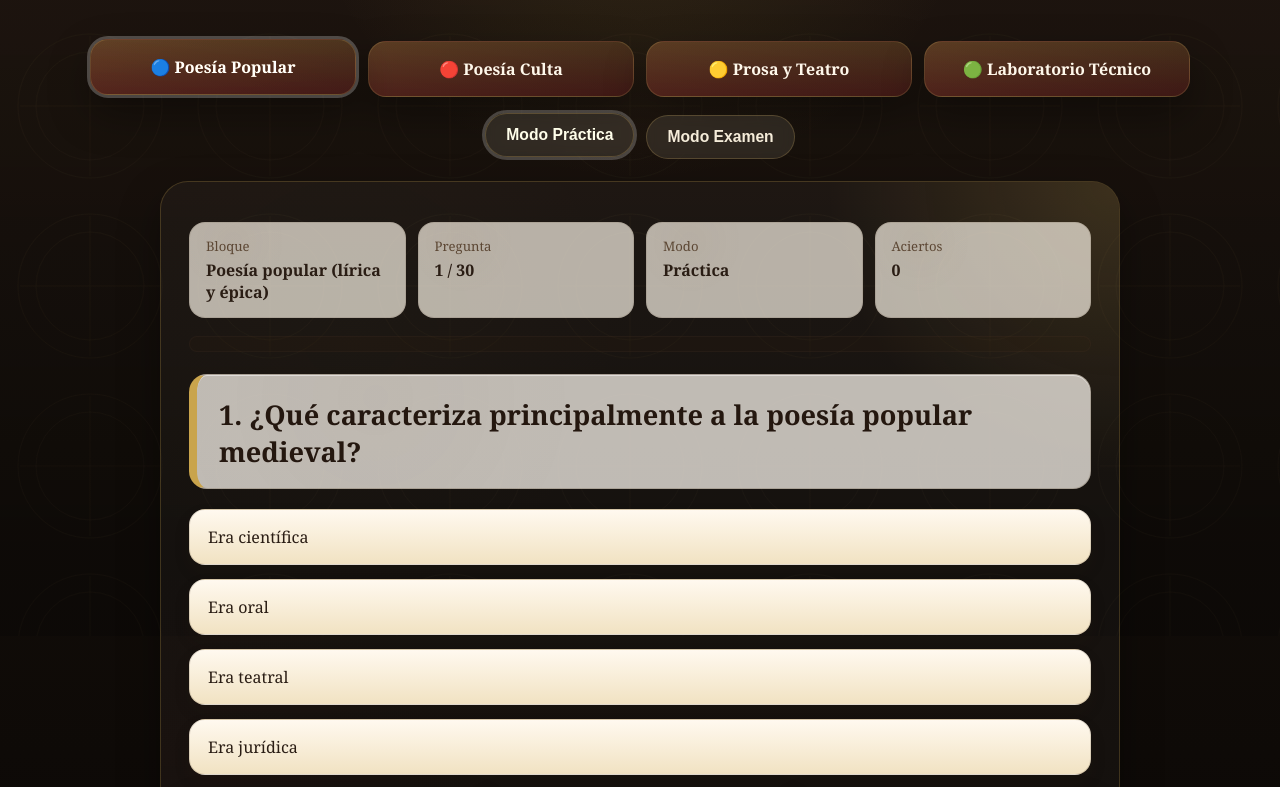
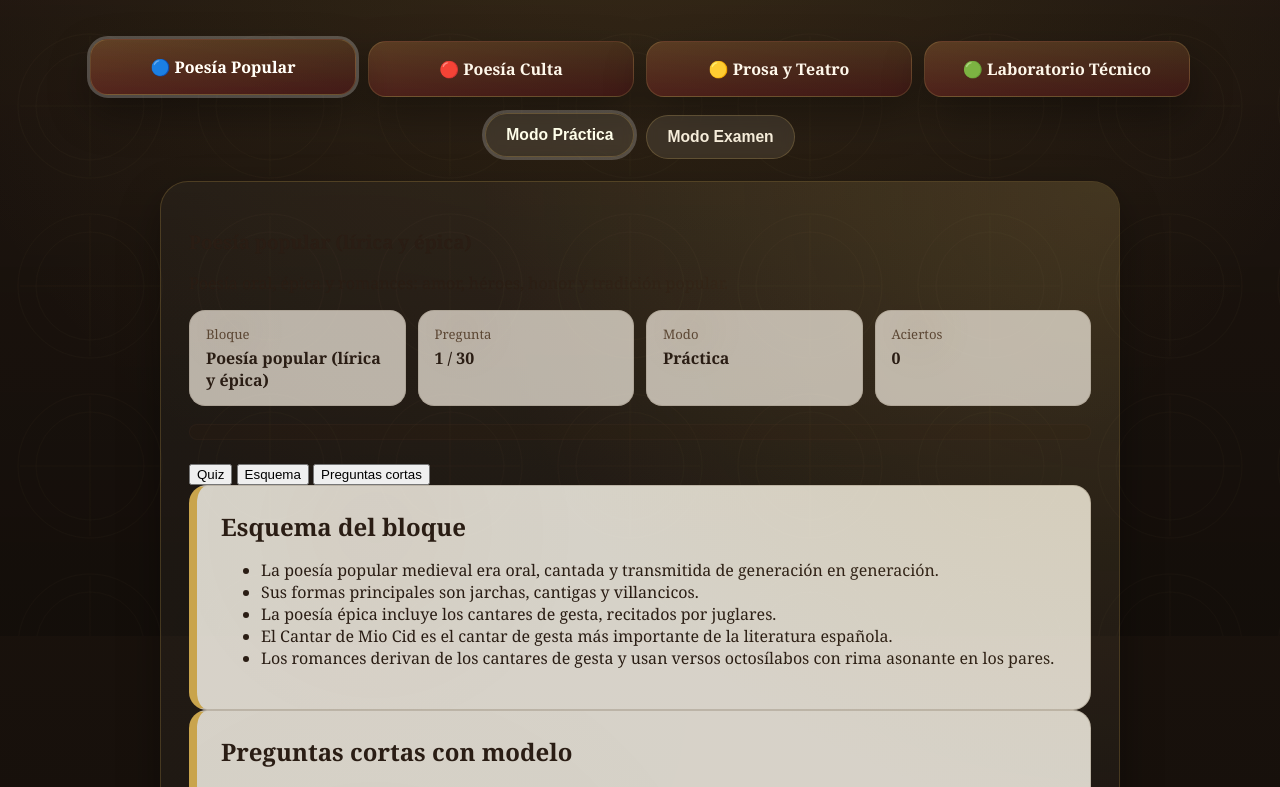
Before and after one commit to anacampoyreto-debug/literatura-medievo, a plain HTML site: page index.html in a window 1280 px wide. Shown: the part 164-951 px from the top of the page. Drawn offline with Linux system fonts and the light colour scheme.

Commit message:
Update index.html

```diff
--- a/index.html
+++ b/index.html
@@ -56,12 +56,21 @@
     </div>
   </section>
 
+  <section class="subnav" id="subnav">
+    <button type="button" id="btnVistaQuiz" class="activo">Quiz</button>
+    <button type="button" id="btnVistaEsquema">Esquema</button>
+    <button type="button" id="btnVistaCortas">Preguntas cortas</button>
+  </section>
+
+  <section id="panelEsquema" class="panel-extra oculto"></section>
+  <section id="panelCortas" class="panel-extra oculto"></section>
+
   <div id="quiz-container">
     <h2 id="pregunta"></h2>
     <div id="opciones"></div>
   </div>
 
-  <div class="controles">
+  <div class="controles" id="controlesQuiz">
     <button type="button" id="btnComprobar">Comprobar</button>
     <button type="button" id="btnSiguiente">Siguiente</button>
     <button type="button" id="btnReiniciar">Reiniciar bloque</button>
@@ -85,6 +94,7 @@ document.addEventListener("DOMContentLoaded", () => {
   let aciertos = 0;
   let respondida = false;
   let preguntasActivas = [];
+  let vistaActual = "quiz";
 
   const els = {
     menuBloques: document.getElementById("menuBloques"),
@@ -93,6 +103,9 @@ document.addEventListener("DOMContentLoaded", () => {
     btnComprobar: document.getElementById("btnComprobar"),
     btnSiguiente: document.getElementById("btnSiguiente"),
     btnReiniciar: document.getElementById("btnReiniciar"),
+    btnVistaQuiz: document.getElementById("btnVistaQuiz"),
+    btnVistaEsquema: document.getElementById("btnVistaEsquema"),
+    btnVistaCortas: document.getElementById("btnVistaCortas"),
     nombreBloque: document.getElementById("nombreBloque"),
     contadorPregunta: document.getElementById("contadorPregunta"),
     modoActualTexto: document.getElementById("modoActualTexto"),
@@ -100,7 +113,10 @@ document.addEventListener("DOMContentLoaded", () => {
     progreso: document.getElementById("progreso"),
     quizContainer: document.getElementById("quiz-container"),
     resultado: document.getElementById("resultado"),
-    info: document.getElementById("info")
+    info: document.getElementById("info"),
+    panelEsquema: document.getElementById("panelEsquema"),
+    panelCortas: document.getElementById("panelCortas"),
+    controlesQuiz: document.getElementById("controlesQuiz")
   };
 
   function mostrarError(texto) {
@@ -154,6 +170,12 @@ document.addEventListener("DOMContentLoaded", () => {
     els.modoActualTexto.textContent = modo === "practica" ? "Práctica" : "Examen";
   }
 
+  function actualizarBotonesVista() {
+    els.btnVistaQuiz.classList.toggle("activo", vistaActual === "quiz");
+    els.btnVistaEsquema.classList.toggle("activo", vistaActual === "esquema");
+    els.btnVistaCortas.classList.toggle("activo", vistaActual === "cortas");
+  }
+
   function actualizarPanel() {
     const bloque = obtenerBloqueActual();
     const total = preguntasActivas.length;
@@ -174,15 +196,15 @@ document.addEventListener("DOMContentLoaded", () => {
     els.progreso.style.width = `${Math.max(0, Math.min(100, progreso))}%`;
   }
 
+  function mostrarMensajeResultado(texto = "") {
+    els.resultado.textContent = texto;
+  }
+
   function restaurarEstructuraQuiz() {
     els.quizContainer.innerHTML = `
       <h2 id="pregunta"></h2>
       <div id="opciones"></div>
     `;
-  }
-
-  function mostrarMensajeResultado(texto = "") {
-    els.resultado.textContent = texto;
   }
 
   function limpiarSeleccionVisual() {
@@ -197,6 +219,130 @@ document.addEventListener("DOMContentLoaded", () => {
     btn.classList.add("seleccionada");
     seleccion = i;
     mostrarMensajeResultado("");
+  }
+
+  function renderInfoBloque() {
+    const bloque = obtenerBloqueActual();
+    if (!bloque) {
+      els.info.innerHTML = "";
+      return;
+    }
+
+    const descripcion = {
+      bloque1: "Poesía oral, épica y romances: amor, héroes, honor y tradición popular.",
+      bloque2: "Poesía culta, moral y reflexión sobre la vida, la muerte y el paso del tiempo.",
+      bloque3: "Prosa didáctica y teatro medieval: consejos para vivir y análisis del deseo y la conducta.",
+      bloque4: "Tópicos literarios, métrica y figuras para analizar textos con seguridad en examen."
+    };
+
+    els.info.innerHTML = `
+      <div class="bloque-resumen">
+        <h3>${bloque.nombre || bloque.titulo}</h3>
+        <p>${descripcion[bloque.id] || "Bloque de literatura medieval."}</p>
+      </div>
+    `;
+  }
+
+  function renderEsquema() {
+    const bloque = obtenerBloqueActual();
+    if (!bloque) {
+      els.panelEsquema.innerHTML = "";
+      return;
+    }
+
+    let figurasHTML = "";
+
+    if (bloque.figuras_esquema) {
+      const fe = bloque.figuras_esquema;
+
+      const renderGrupo = (titulo, arr) => {
+        if (!Array.isArray(arr) || !arr.length) return "";
+        return `
+          <div class="grupo-figuras">
+            <h4>${titulo}</h4>
+            <div class="tabla-figuras">
+              ${arr.map(item => `
+                <div class="figura-item">
+                  <strong>${item.figura}</strong>
+                  <p><em>Definición:</em> ${item.definicion}</p>
+                  <p><em>Ejemplo:</em> ${item.ejemplo}</p>
+                </div>
+              `).join("")}
+            </div>
+          </div>
+        `;
+      };
+
+      figurasHTML = `
+        <div class="figuras-wrap">
+          ${renderGrupo("Figuras de sonido", fe.sonido)}
+          ${renderGrupo("Figuras de estructura", fe.estructura)}
+          ${renderGrupo("Figuras de significado", fe.significado)}
+          ${
+            Array.isArray(fe.memoria) && fe.memoria.length
+              ? `<div class="grupo-figuras"><h4>Esquema rápido para memorizar</h4><ul>${fe.memoria.map(x => `<li>${x}</li>`).join("")}</ul></div>`
+              : ""
+          }
+          ${
+            Array.isArray(fe.trucos) && fe.trucos.length
+              ? `<div class="grupo-figuras"><h4>Trucos rápidos</h4><ul>${fe.trucos.map(x => `<li>${x}</li>`).join("")}</ul></div>`
+              : ""
+          }
+        </div>
+      `;
+    }
+
+    els.panelEsquema.innerHTML = `
+      <div class="resultado-final">
+        <h2>Esquema del bloque</h2>
+        <ul class="lista-esquema">
+          ${(bloque.esquema || []).map(item => `<li>${item}</li>`).join("")}
+        </ul>
+        ${figurasHTML}
+      </div>
+    `;
+  }
+
+  function renderCortas() {
+    const bloque = obtenerBloqueActual();
+    if (!bloque) {
+      els.panelCortas.innerHTML = "";
+      return;
+    }
+
+    const cortas = Array.isArray(bloque.cortas) ? bloque.cortas : [];
+
+    els.panelCortas.innerHTML = `
+      <div class="resultado-final">
+        <h2>Preguntas cortas con modelo</h2>
+        ${
+          cortas.length
+            ? cortas.map(item => `
+              <div class="corta-item">
+                <h4>${item.n}. ${item.pregunta}</h4>
+                <p><strong>Modelo:</strong> ${item.respuesta || ""}</p>
+              </div>
+            `).join("")
+            : "<p>No hay preguntas cortas disponibles en este bloque.</p>"
+        }
+      </div>
+    `;
+  }
+
+  function mostrarVista(vista) {
+    vistaActual = vista;
+    actualizarBotonesVista();
+
+    const mostrarQuiz = vista === "quiz";
+    els.quizContainer.classList.toggle("oculto", !mostrarQuiz);
+    els.controlesQuiz.classList.toggle("oculto", !mostrarQuiz);
+    els.resultado.classList.toggle("oculto", !mostrarQuiz);
+
+    els.panelEsquema.classList.toggle("oculto", vista !== "esquema");
+    els.panelCortas.classList.toggle("oculto", vista !== "cortas");
+
+    if (vista === "esquema") renderEsquema();
+    if (vista === "cortas") renderCortas();
   }
 
   function renderPregunta() {
@@ -271,12 +417,17 @@ document.addEventListener("DOMContentLoaded", () => {
     botones.forEach((btn, i) => {
       btn.disabled = true;
 
-      if (i === Number(pregunta.correcta)) {
-        btn.classList.add("correcta");
-      }
-
-      if (i === seleccion && i !== Number(pregunta.correcta)) {
-        btn.classList.add("incorrecta");
+      if (modo === "practica") {
+        if (i === Number(pregunta.correcta)) {
+          btn.classList.add("correcta");
+        }
+        if (i === seleccion && i !== Number(pregunta.correcta)) {
+          btn.classList.add("incorrecta");
+        }
+      } else {
+        if (i === seleccion) {
+          btn.classList.add("seleccionada");
+        }
       }
     });
 
@@ -350,7 +501,11 @@ document.addEventListener("DOMContentLoaded", () => {
     seleccion = null;
     respondida = false;
     prepararPreguntasActivas();
+    renderInfoBloque();
+    renderEsquema();
+    renderCortas();
     renderPregunta();
+    mostrarVista(vistaActual);
   }
 
   function cargarBloque(num) {
@@ -377,7 +532,13 @@ document.addEventListener("DOMContentLoaded", () => {
     els.btnSiguiente.addEventListener("click", siguientePregunta);
     els.btnReiniciar.addEventListener("click", reiniciarBloque);
 
+    els.btnVistaQuiz.addEventListener("click", () => mostrarVista("quiz"));
+    els.btnVistaEsquema.addEventListener("click", () => mostrarVista("esquema"));
+    els.btnVistaCortas.addEventListener("click", () => mostrarVista("cortas"));
+
     document.addEventListener("keydown", (e) => {
+      if (vistaActual !== "quiz") return;
+
       const opciones = [...document.querySelectorAll(".opcion:not(:disabled)")];
       if (!opciones.length) return;
 
@@ -402,6 +563,7 @@ document.addEventListener("DOMContentLoaded", () => {
     enlazarEventos();
     actualizarBotonesModo();
     actualizarBotonesBloque();
+    actualizarBotonesVista();
     reiniciarBloque();
   }
 
```
